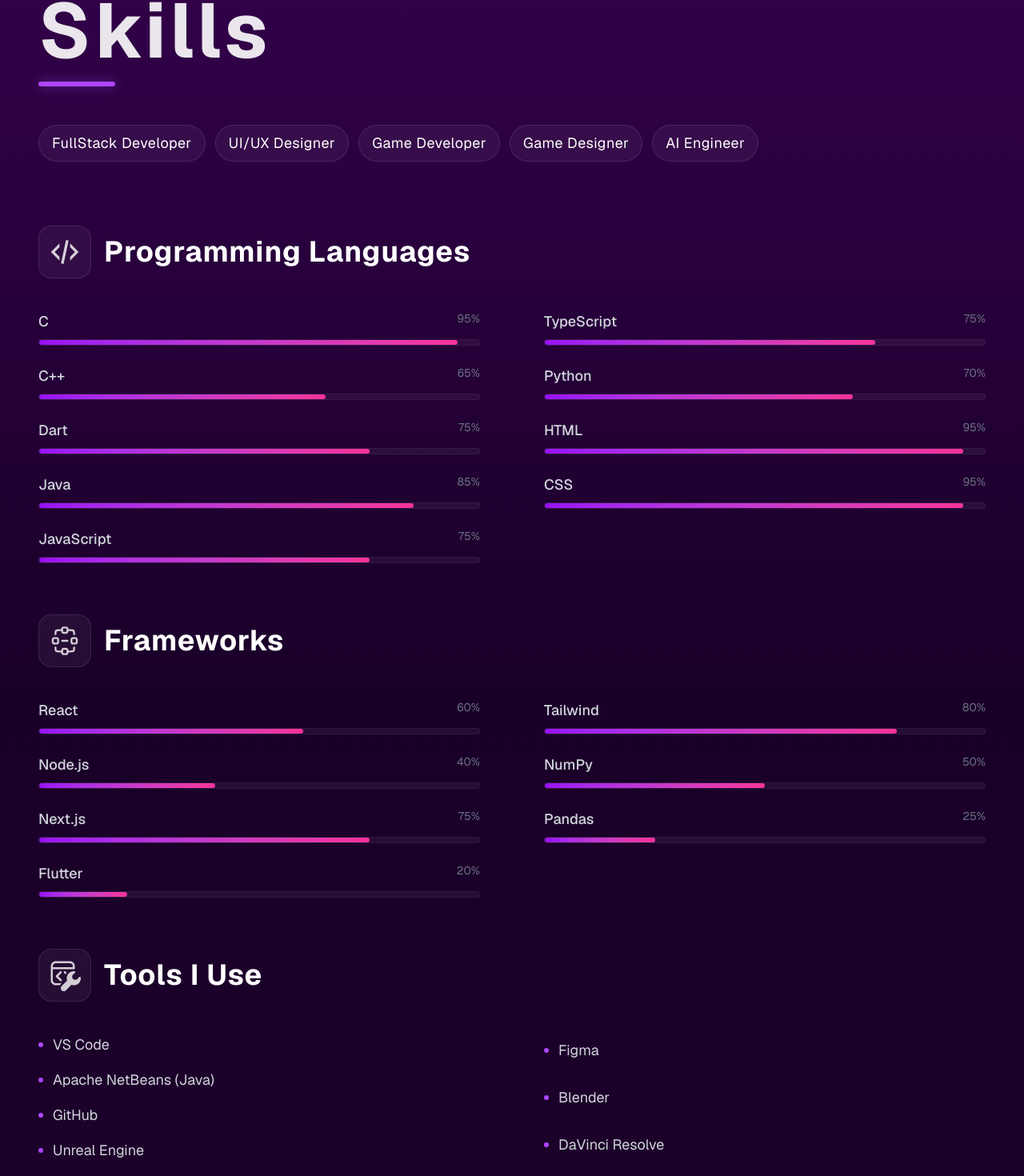
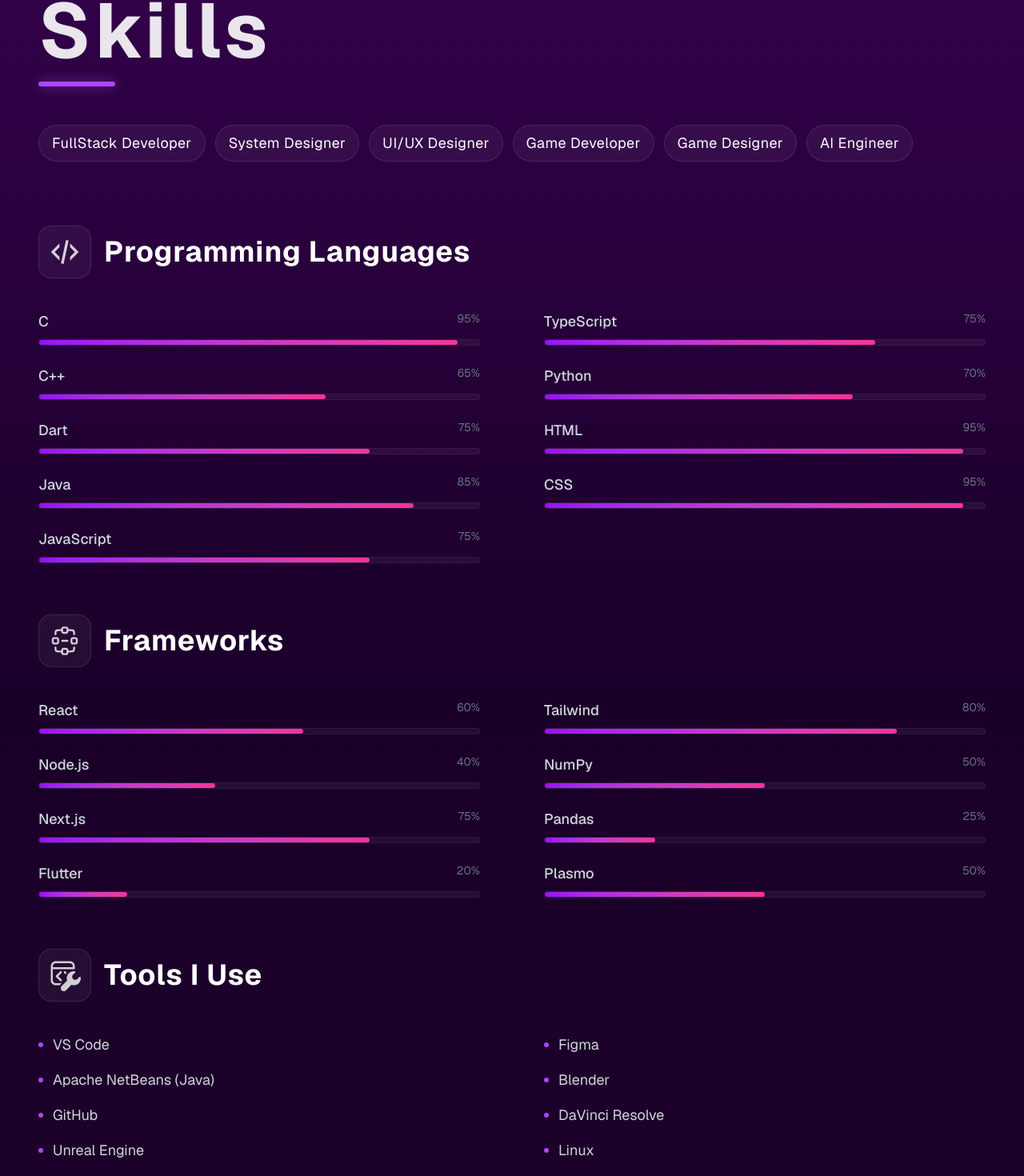
Before and after one commit to Cyberbee-pro/About-me, a Next.js app: page /Skills in a window 1280 px wide. Shown: the part 138-1608 px from the top of the page at 80% size. Built offline with nearby package versions, Linux system fonts and the light colour scheme; a web font is replaced by a local one.

Commit message:
Portfolio update

```diff
--- a/app/Portfolio/page.tsx
+++ b/app/Portfolio/page.tsx
@@ -46,8 +46,17 @@
             title="Brain 3D Model (Blender)"
           />
           <ProjectCard
+            image="/Synthflow.svg"
+            title="Synthflow — Work in Progress"
+            link ="https://github.com/Cyberbee-pro/SynthFlow"
+          />
+          <ProjectCard
             image="/Cpro.png"
-            title="Cosmos OS — Work in Progress"
+            title="Angel Player — Work in Progress"
+          />
+          <ProjectCard
+            image="/Cpro.png"
+            title="Beedots — Work in Progress"
           />
           <ProjectCard
             image="/Cpro.png"
--- a/app/Skills/page.tsx
+++ b/app/Skills/page.tsx
@@ -32,7 +32,7 @@
       <section className="max-w-7xl mx-auto px-6 md:px-12">
         {/* ROLES / TAGS */}
         <div className="flex flex-wrap gap-3 mb-20">
-          {["FullStack Developer", "UI/UX Designer", "Game Developer", "Game Designer", "AI Engineer"].map((role) => (
+          {["FullStack Developer","System Designer", "UI/UX Designer", "Game Developer", "Game Designer", "AI Engineer"].map((role) => (
             <span
               key={role}
               className="px-4 py-2 bg-white/5 border border-white/10 rounded-full text-sm md:text-lg tracking-wide hover:bg-purple-500/20 hover:border-purple-500/50 transition-all cursor-default"
@@ -80,6 +80,7 @@
               ["Tailwind", 80],
               ["NumPy", 50],
               ["Pandas", 25],
+              ["Plasmo",50]
             ]}
           />
         </TwoColumn>
@@ -100,6 +101,7 @@
               "Figma",
               "Blender",
               "DaVinci Resolve",
+              "Linux"
             ]}
           />
         </TwoColumn>
```
Also changed, not shown: public/Synthflow.svg (added), 1 other file (tests, documents, lock files or other folders).
